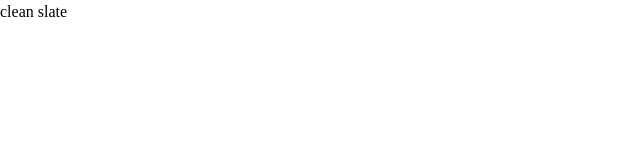
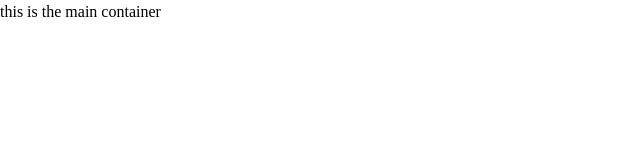
Before and after one commit to AMleeu/portfolio, a Vue app: page / in a window 1280 px wide. Shown: the top 160 px of the page, without its empty margins (0-640 px from the left). Built offline with nearby package versions, Linux system fonts and the light colour scheme.

Commit message:
added a wrapper component named MainContainer

```diff
--- a/src/App.vue
+++ b/src/App.vue
@@ -1,13 +1,17 @@
 <template>
   <div id="app">
-    clean slate
+    <MainContainer/>
   </div>
 </template>
 
 <script>
+import MainContainer from "./components/MainContent.vue"
 
 export default {
   name: 'App',
+  components:{
+    MainContainer,
+  }
 }
 </script>
 
--- /dev/null
+++ b/src/components/MainContent.vue
@@ -0,0 +1,5 @@
+<template>
+    <div class="main-container">
+        this is the main container
+    </div>
+</template>
```
